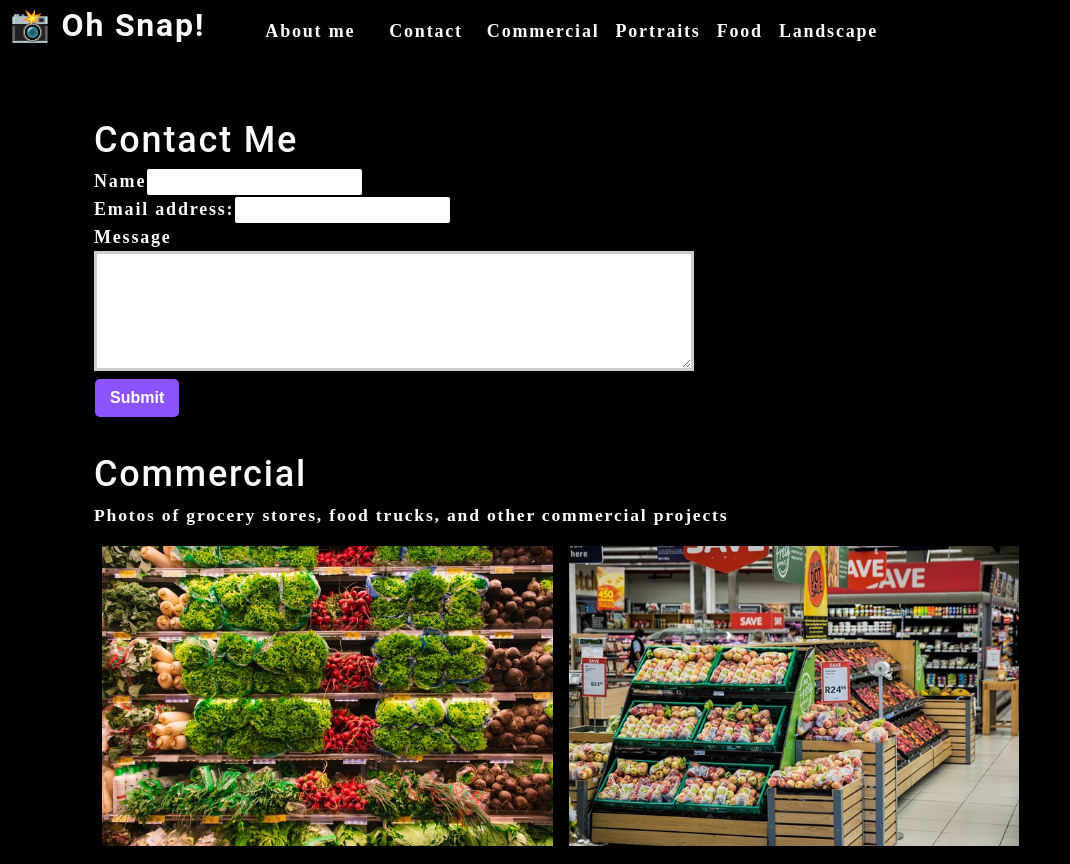
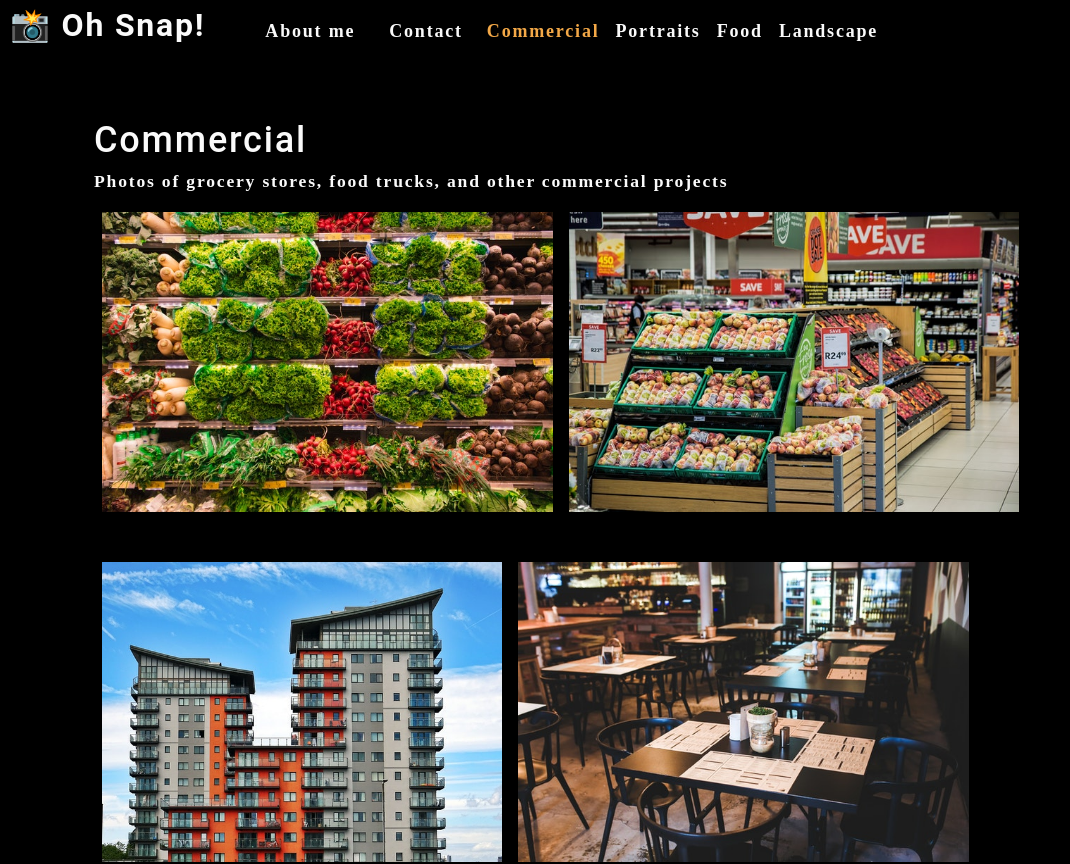
Before and after one commit to Amir-Hackett/photo-port, a React (Create React App) app: page / in a window 1280 px wide. Shown: the top 864 px of the page, without its empty margins (0-1070 px from the left). Built offline with nearby package versions, Linux system fonts and the light colour scheme.

Commit message:
added contitional styling

```diff
--- a/src/App.js
+++ b/src/App.js
@@ -16,6 +16,7 @@
   ]);
 
   const [currentCategory, setCurrentCategory] = useState(categories[0]);
+  const [contactSelected, setContactSelected] = useState(false);
 
   return (
     <div>
@@ -23,11 +24,19 @@
         categories={categories}
         setCurrentCategory={setCurrentCategory}
         currentCategory={currentCategory}
-      ></Nav>
+        contactSelected={contactSelected}
+        setContactSelected={setContactSelected}
+        >
+      </Nav>
       <main>
-          <ContactForm/>
-          <Gallery currentCategory={currentCategory}></Gallery>
-          <About/>
+      {!contactSelected ? (
+  <>
+    <Gallery currentCategory={currentCategory}></Gallery>
+    <About/>
+  </>
+) : (
+    <ContactForm/>
+  )}
       </main>
     </div>
   );
--- a/src/components/Nav/index.js
+++ b/src/components/Nav/index.js
@@ -6,6 +6,8 @@
     categories = [],
     setCurrentCategory,
     currentCategory,
+    contactSelected,
+    setContactSelected
   } = props;
 
 
@@ -24,25 +26,24 @@
       <nav>
         <ul className="flex-row">
           <li className="mx-2">
-            <a data-testid="about" href="#about">
+            <a data-testid="about" href="#about" onClick={() => setContactSelected(false)}>
               About me
             </a>
           </li>
-          <li className={"mx-2"}>
-            <span onClick={() => handleClick('Contact')}>
-              Contact
-            </span>
+          <li className={`mx-2 ${contactSelected && 'navActive'}`}>
+            <span onClick={() => setContactSelected(true)}>Contact</span>
           </li>
           {categories.map((category) => (
             <li
               className={`mx-1 ${
-                currentCategory.name === category.name
+                currentCategory.name === category.name && !contactSelected && 'navActive'
                 }`}
               key={category.name}
             >
               <span
                 onClick={() => {
                   setCurrentCategory(category);
+                  setContactSelected(false);
                 }}
               >
                 {capitalizeFirstLetter(category.name)}
```
Also changed, not shown: 2 other files (tests, documents, lock files or other folders).
